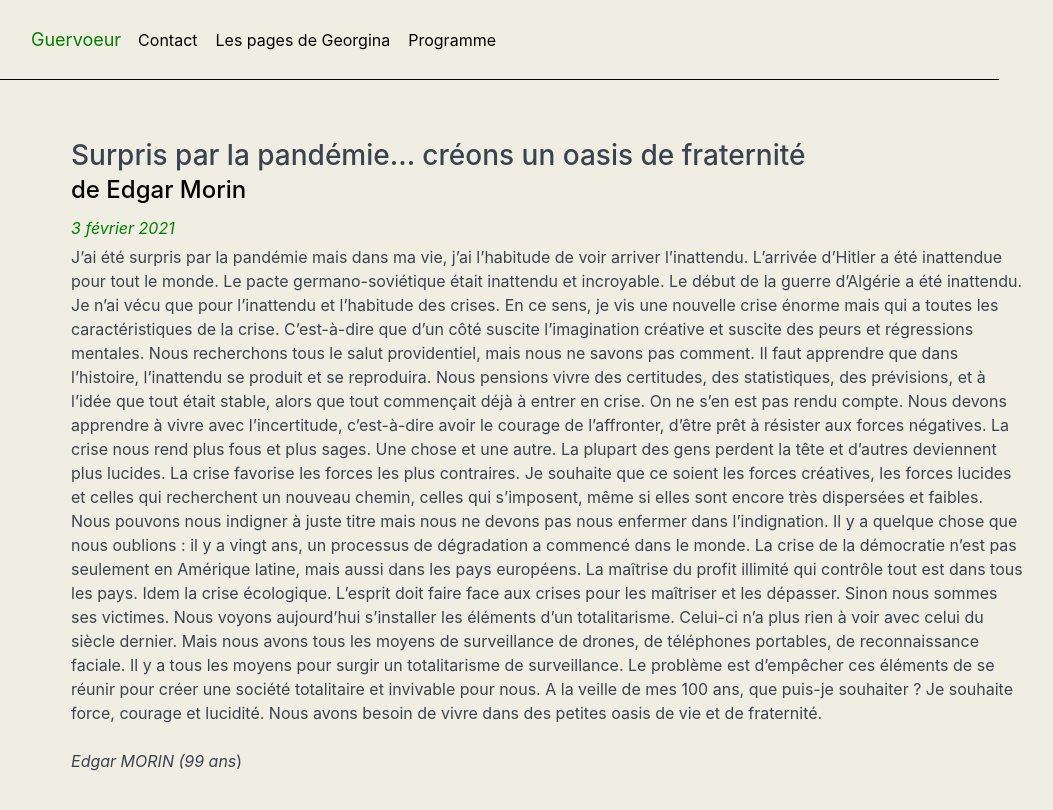
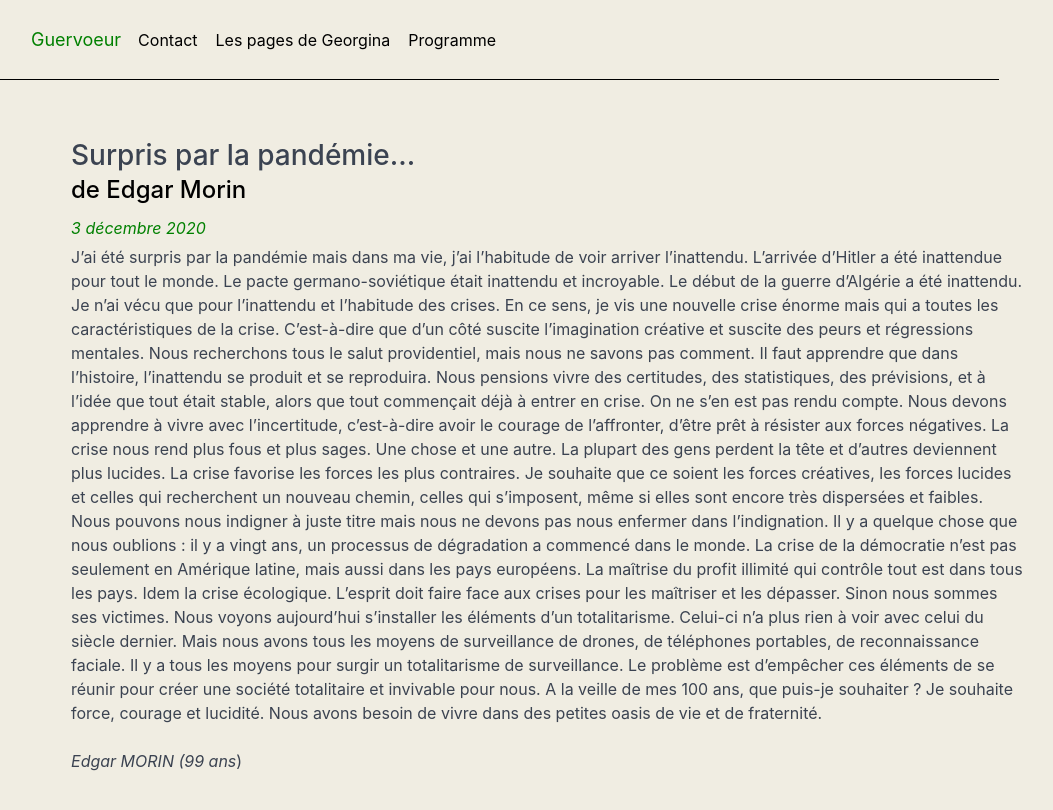
Before and after one commit to violaine-web/guervoeur, a Jekyll site: the page built from _posts/importe/2020-12-03-e-morin.md, in a window 1280 px wide. Shown: the top 810 px of the page, without its empty margins (141-1194 px from the left). Built offline with Jekyll 4.4.1, drawn with Linux system fonts in a browser that asks for light colours.

Commit message:
modifie les posts pour faire des essais

```diff
--- a/_posts/importe/2021-02-03-e-morin.md
+++ b/_posts/importe/2020-12-03-e-morin.md
@@ -1,8 +1,8 @@
 ---
 layout: post
-title:  "Surpris par la pandémie... créons un oasis de fraternité"
+title:  "Surpris par la pandémie..."
 subtitle : de Edgar Morin
-date:   2021-02-03 10:13:26 +0100
+date:   2020-12-03
 ---
 J’ai été surpris par la pandémie mais dans ma vie, j’ai l’habitude de voir arriver l’inattendu. L’arrivée d’Hitler a été inattendue pour tout le monde. Le pacte germano-soviétique était inattendu et incroyable. Le début de la guerre d’Algérie a été inattendu. Je n’ai vécu que pour l’inattendu et l’habitude des crises. En ce sens, je vis une nouvelle crise énorme mais qui a toutes les caractéristiques de la crise. C’est-à-dire que d’un côté suscite l’imagination créative et suscite des peurs et régressions mentales. Nous recherchons tous le salut providentiel, mais nous ne savons pas comment. Il faut apprendre que dans l’histoire, l’inattendu se produit et se reproduira. Nous pensions vivre des certitudes, des statistiques, des prévisions, et à l’idée que tout était stable, alors que tout commençait déjà à entrer en crise. On ne s’en est pas rendu compte. Nous devons apprendre à vivre avec l’incertitude, c’est-à-dire avoir le courage de l’affronter, d’être prêt à résister aux forces négatives. La crise nous rend plus fous et plus sages. Une chose et une autre. La plupart des gens perdent la tête et d’autres deviennent plus lucides. La crise favorise les forces les plus contraires. Je souhaite que ce soient les forces créatives, les forces lucides et celles qui recherchent un nouveau chemin, celles qui s’imposent, même si elles sont encore très dispersées et faibles. Nous pouvons nous indigner à juste titre mais nous ne devons pas nous enfermer dans l’indignation.
 Il y a quelque chose que nous oublions : il y a vingt ans, un processus de dégradation a commencé dans le monde. La crise de la démocratie n’est pas seulement en Amérique latine, mais aussi dans les pays européens. La maîtrise du profit illimité qui contrôle tout est dans tous les pays. Idem la crise écologique. L’esprit doit faire face aux crises pour les maîtriser et les dépasser. Sinon nous sommes ses victimes.
```
Also changed, not shown: _posts/importe/2021-01-01-le-bon-gardien.md (renamed from _posts/importe/2021-02-02-le-bon-gardien.md, +1 -1 lines), _posts/importe/2021-02-02-essai-3.md (+2 -2 lines).
